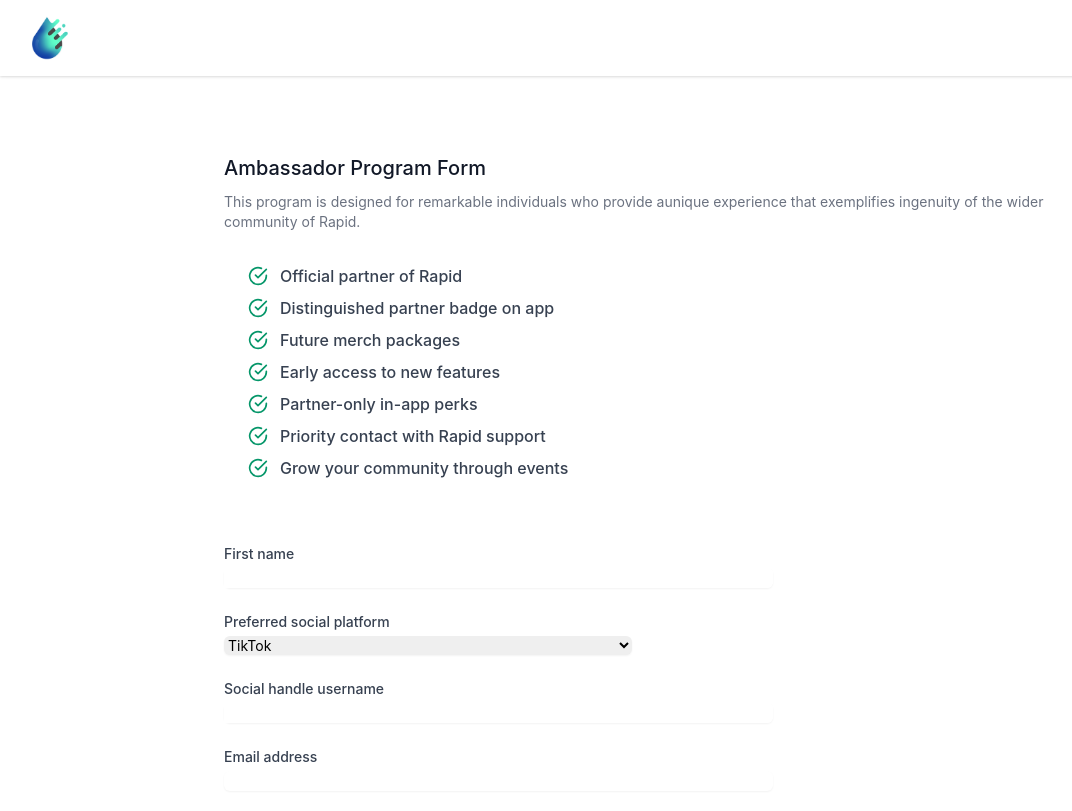
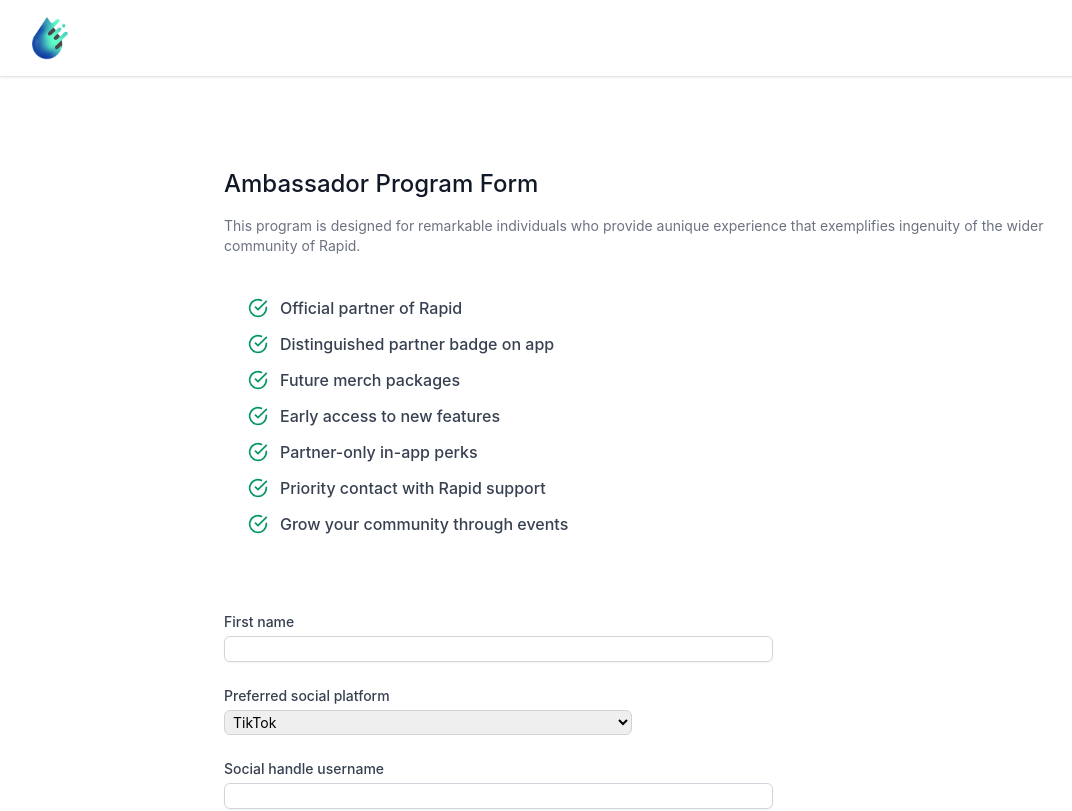
Before and after one commit to KuangAnthony/rapid-website, a Next.js app: page /ambassador-program in a window 1280 px wide. Shown: the top 811 px of the page, without its empty margins (0-1072 px from the left). Built offline with nearby package versions, Linux system fonts and the light colour scheme.

Commit message:
form visible

```diff
--- a/pages/ambassador-program.tsx
+++ b/pages/ambassador-program.tsx
@@ -45,7 +45,7 @@
 
   return (
     <Layout>
-      <main className='max-w-4xl mx-auto py-20 px-8'>
+      <main className='max-w-4xl mx-auto py-24 px-8'>
         <form
           className='space-y-8 divide-y divide-gray-200'
           onSubmit={handleSubmit}
@@ -53,16 +53,16 @@
           <div className='space-y-8 divide-y divide-gray-200'>
             <div>
               <div>
-                <h3 className='text-xl leading-6 font-medium text-gray-900 mb-3'>
+                <h3 className='text-2xl leading-6 font-medium text-gray-900 mb-5'>
                   Ambassador Program Form
                 </h3>
-                <p className='mt-1 text-sm text-gray-500'>
+                <p className='text-sm text-gray-500'>
                   This program is designed for remarkable individuals who
                   provide aunique experience that exemplifies ingenuity of the
                   wider community of Rapid.
                 </p>
-                <ul className='text-gray-700 font-medium text-base pl-6 py-8'>
-                  <li className='flex items-center gap-3 mb-2'>
+                <ul className='text-gray-700 font-medium text-base pl-6 py-10'>
+                  <li className='flex items-center gap-3 mb-3'>
                     <div className='h-5 w-5 text-green-600'>
                       <svg
                         viewBox='0 0 24 24'
@@ -83,7 +83,7 @@
                     </div>
                     <p>Official partner of Rapid</p>
                   </li>
-                  <li className='flex items-center gap-3 mb-2'>
+                  <li className='flex items-center gap-3 mb-3'>
                     <div className='h-5 w-5 text-green-600'>
                       <svg
                         viewBox='0 0 24 24'
@@ -104,7 +104,7 @@
                     </div>
                     <p>Distinguished partner badge on app</p>
                   </li>
-                  <li className='flex items-center gap-3 mb-2'>
+                  <li className='flex items-center gap-3 mb-3'>
                     <div className='h-5 w-5 text-green-600'>
                       <svg
                         viewBox='0 0 24 24'
@@ -125,7 +125,7 @@
                     </div>
                     <p>Future merch packages</p>
                   </li>
-                  <li className='flex items-center gap-3 mb-2'>
+                  <li className='flex items-center gap-3 mb-3'>
                     <div className='h-5 w-5 text-green-600'>
                       <svg
                         viewBox='0 0 24 24'
@@ -146,7 +146,7 @@
                     </div>
                     <p>Early access to new features</p>
                   </li>
-                  <li className='flex items-center gap-3 mb-2'>
+                  <li className='flex items-center gap-3 mb-3'>
                     <div className='h-5 w-5 text-green-600'>
                       <svg
                         viewBox='0 0 24 24'
@@ -167,7 +167,7 @@
                     </div>
                     <p>Partner-only in-app perks</p>
                   </li>
-                  <li className='flex items-center gap-3 mb-2'>
+                  <li className='flex items-center gap-3 mb-3'>
                     <div className='h-5 w-5 text-green-600'>
                       <svg
                         viewBox='0 0 24 24'
@@ -188,7 +188,7 @@
                     </div>
                     <p>Priority contact with Rapid support</p>
                   </li>
-                  <li className='flex items-center gap-3 mb-2'>
+                  <li className='flex items-center gap-3 mb-3'>
                     <div className='h-5 w-5 text-green-600'>
                       <svg
                         viewBox='0 0 24 24'
@@ -227,7 +227,7 @@
                       type='text'
                       name='first_name'
                       id='first_name'
-                      className='flex-1 focus:ring-indigo-500 focus:border-indigo-500 block w-full min-w-0 rounded-none rounded-r-md sm:text-sm border-gray-300'
+                      className='flex-1 focus:ring focus:ring-cyan-500 block w-full min-w-0 rounded-md sm:text-sm border-gray-300 border py-0.5 px-1 outline-none'
                     />
                   </div>
                 </div>
@@ -245,7 +245,7 @@
                       required={true}
                       id='social_platform'
                       name='social_platform'
-                      className='shadow-sm focus:ring-indigo-500 focus:border-indigo-500 block w-full sm:text-sm border-gray-300 rounded-md'
+                      className='flex-1 focus:ring focus:ring-cyan-500 block w-full min-w-0 rounded-md sm:text-sm border-gray-300 border py-0.5 px-1 outline-none'
                     >
                       <option>TikTok</option>
                       <option>Instagram</option>
@@ -268,7 +268,7 @@
                       type='text'
                       name='social_handle_username'
                       id='social_handle_username'
-                      className='flex-1 focus:ring-indigo-500 focus:border-indigo-500 block w-full min-w-0 rounded-none rounded-r-md sm:text-sm border-gray-300'
+                      className='flex-1 focus:ring focus:ring-cyan-500 block w-full min-w-0 rounded-md sm:text-sm border-gray-300 border py-0.5 px-1 outline-none'
                     />
                   </div>
                 </div>
@@ -280,7 +280,7 @@
                   >
                     Email address
                   </label>
-                  <div className='mt-1'>
+                  <div className='mt-1 shadow-sm'>
                     <input
                       ref={emailAddress}
                       required={true}
@@ -288,7 +288,7 @@
                       name='email_address'
                       type='email'
                       autoComplete='email'
-                      className='shadow-sm focus:ring-indigo-500 focus:border-indigo-500 block w-full sm:text-sm border-gray-300 rounded-md'
+                      className='flex-1 focus:ring focus:ring-cyan-500 block w-full min-w-0 rounded-md sm:text-sm border-gray-300 border py-0.5 px-1 outline-none'
                     />
                   </div>
                 </div>
@@ -299,7 +299,7 @@
                     className='flex gap-4 items-center text-sm font-medium text-gray-700'
                   >
                     <span>Reference ID</span>
-                    <span className='rounded bg-yellow-100 px-2.5 py-1 text-xs font-semibold text-yellow-500 tracking-wide uppercase'>
+                    <span className='rounded bg-yellow-100 px-1.5 py-1 text-xs font-semibold text-yellow-500 tracking-wide uppercase'>
                       Optional
                     </span>
                   </label>
@@ -309,7 +309,7 @@
                       type='text'
                       name='reference_id'
                       id='reference_id'
-                      className='flex-1 focus:ring-indigo-500 focus:border-indigo-500 block w-full min-w-0 rounded-none rounded-r-md sm:text-sm border-gray-300'
+                      className='flex-1 focus:ring focus:ring-cyan-500 block w-full min-w-0 rounded-md sm:text-sm border-gray-300 border py-0.5 px-1 outline-none'
                     />
                   </div>
                 </div>
```
